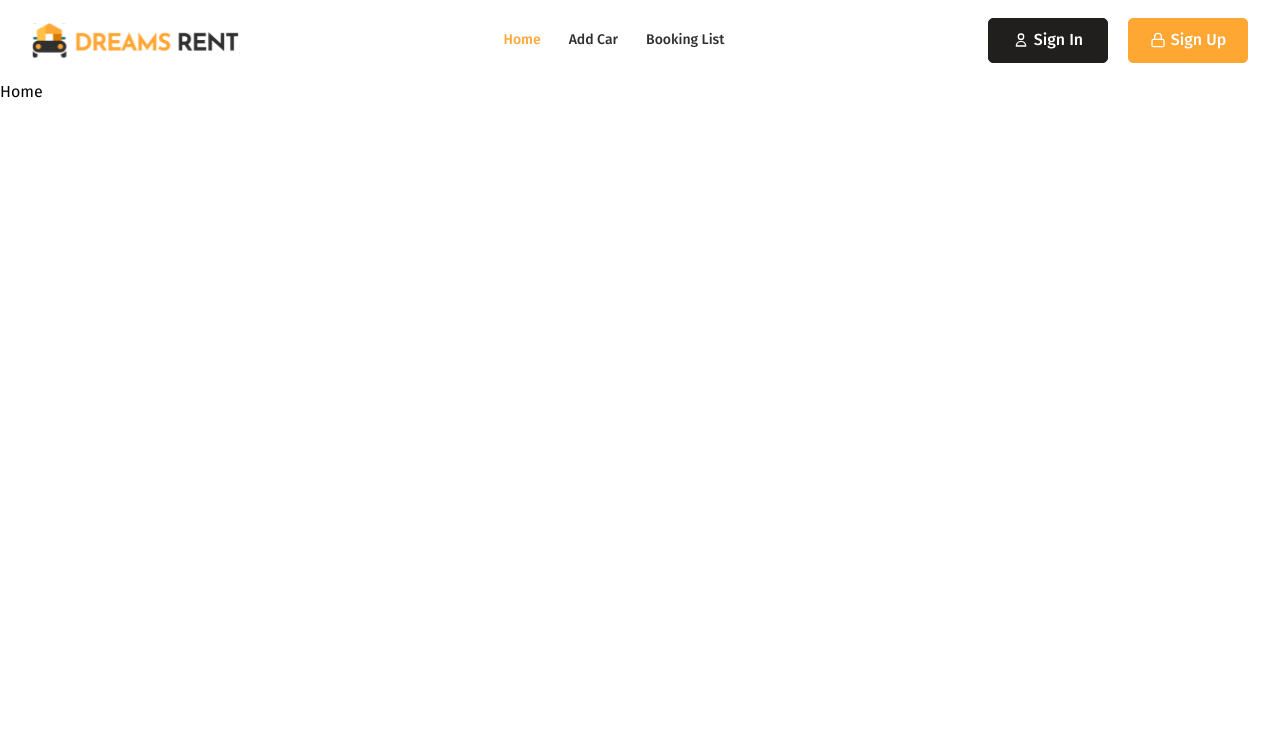
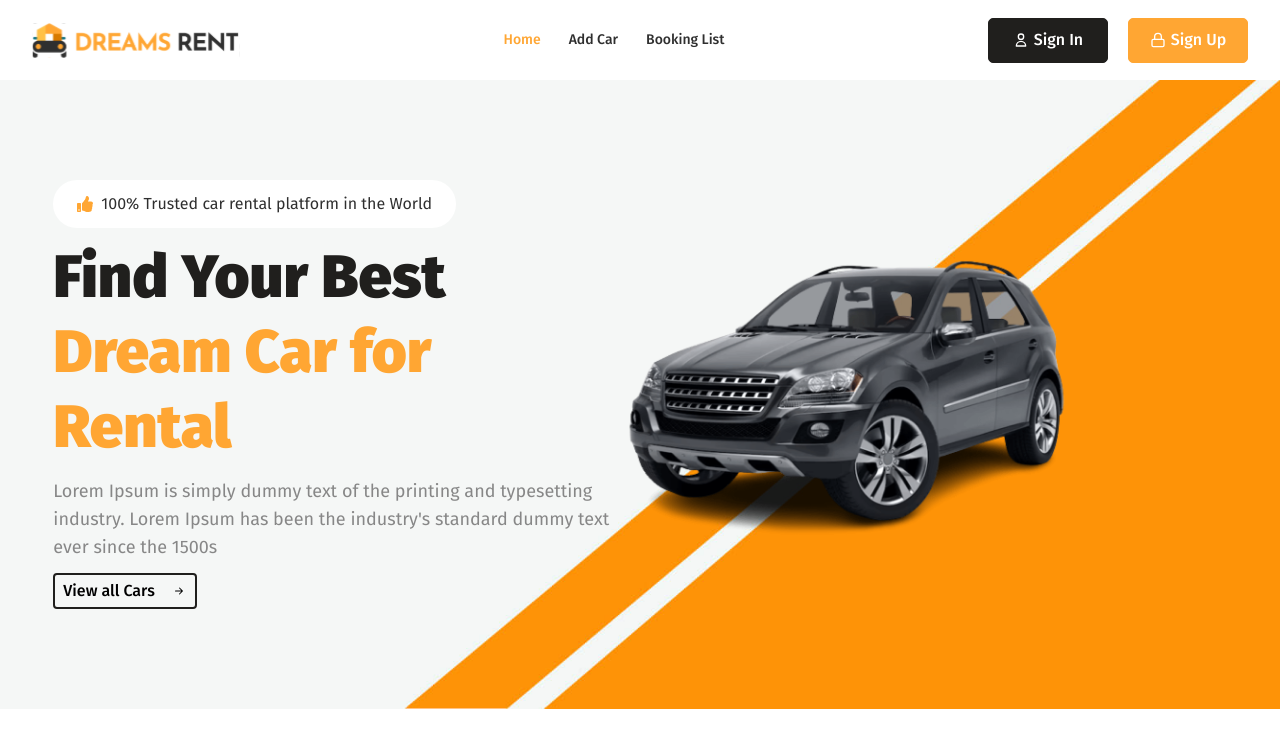
Before and after one commit to Tanjilhossaintamim/car-ranting-client, a React (Vite) app: page / in a window 1280 px wide. Shown: the top 748 px of the page. Built offline with nearby package versions, Linux system fonts and the light colour scheme.

Commit message:
compleate banner section

```diff
--- /dev/null
+++ b/src/pages/Home/Banner/Banner.jsx
@@ -0,0 +1,82 @@
+import BannerImg from "../../../assets/banner.jpg";
+import CarImg from "../../../assets/car-right.png";
+import { FaThumbsUp } from "react-icons/fa";
+import { BsArrowRightShort } from "react-icons/bs";
+const Banner = () => {
+  return (
+    <>
+      <section
+        style={{
+          background: `url(${BannerImg})`,
+          backgroundRepeat: "no-repeat",
+          backgroundPosition: "right",
+          backgroundSize: "cover",
+          padding: "100px 0",
+        }}
+        className="hidden lg:block"
+      >
+        <div className="w-11/12 mx-auto flex items-center justify-between">
+          <div className="lg:w-3/4 flex flex-col space-y-3">
+            {/* top heading */}
+            <div className="bg-white rounded-3xl py-3 w-fit px-6 text-color-black">
+              <h1 className="flex items-center">
+                <span className="mr-2 text-color-orange">
+                  <FaThumbsUp />
+                </span>
+                100% Trusted car rental platform in the World
+              </h1>
+            </div>
+            <div>
+              <h1 className="text-6xl font-black text-color-black-1 leading-tight">
+                Find Your Best <br />
+                <span className="text-color-orange">Dream Car for Rental</span>
+              </h1>
+            </div>
+            <p className="text-lg text-[#878787]">
+              Lorem Ipsum is simply dummy text of the printing and typesetting
+              industry. Lorem Ipsum has been the industry&apos;s standard dummy
+              text ever since the 1500s
+            </p>
+            <button className="border-2 border-color-black-1 w-36 px-2 py-1 rounded text-base font-medium flex items-center justify-between hover:bg-color-orange hover:border-color-orange hover:text-white transition-colors">
+              View all Cars <BsArrowRightShort />
+            </button>
+          </div>
+          <div className="hidden lg:block">
+            <img src={CarImg} alt="" className="w-3/4" />
+          </div>
+        </div>
+      </section>
+
+      {/* mobile view  */}
+      <section className="lg:hidden bg-[#F5F7F6] flex justify-center items-center px-4 py-6">
+        <div className="lg:w-3/4 flex flex-col space-y-3 mt-8">
+          {/* top heading */}
+          <div className="bg-white rounded-3xl py-3 w-fit px-6 text-color-black">
+            <h1 className="flex items-center">
+              <span className="mr-2 text-color-orange">
+                <FaThumbsUp />
+              </span>
+              100% Trusted car rental platform in the World
+            </h1>
+          </div>
+          <div>
+            <h1 className="text-4xl font-black text-color-black-1 leading-tight">
+              Find Your Best <br />
+              <span className="text-color-orange">Dream Car for Rental</span>
+            </h1>
+          </div>
+          <p className="text-sm text-[#878787]">
+            Lorem Ipsum is simply dummy text of the printing and typesetting
+            industry. Lorem Ipsum has been the industry&apos;s standard dummy
+            text ever since the 1500s
+          </p>
+          <button className="border-2 border-color-black-1 w-32 px-2 py-1 rounded text-base font-medium flex items-center justify-between hover:bg-color-orange hover:border-color-orange hover:text-white transition-colors">
+            View all Cars <BsArrowRightShort />
+          </button>
+        </div>
+      </section>
+    </>
+  );
+};
+
+export default Banner;
--- a/src/pages/Home/Home/Home.jsx
+++ b/src/pages/Home/Home/Home.jsx
@@ -1,5 +1,11 @@
+import Banner from "../Banner/Banner";
+
 const Home = () => {
-  return <div>Home</div>;
+  return (
+    <div>
+      <Banner />
+    </div>
+  );
 };
 
 export default Home;
```
